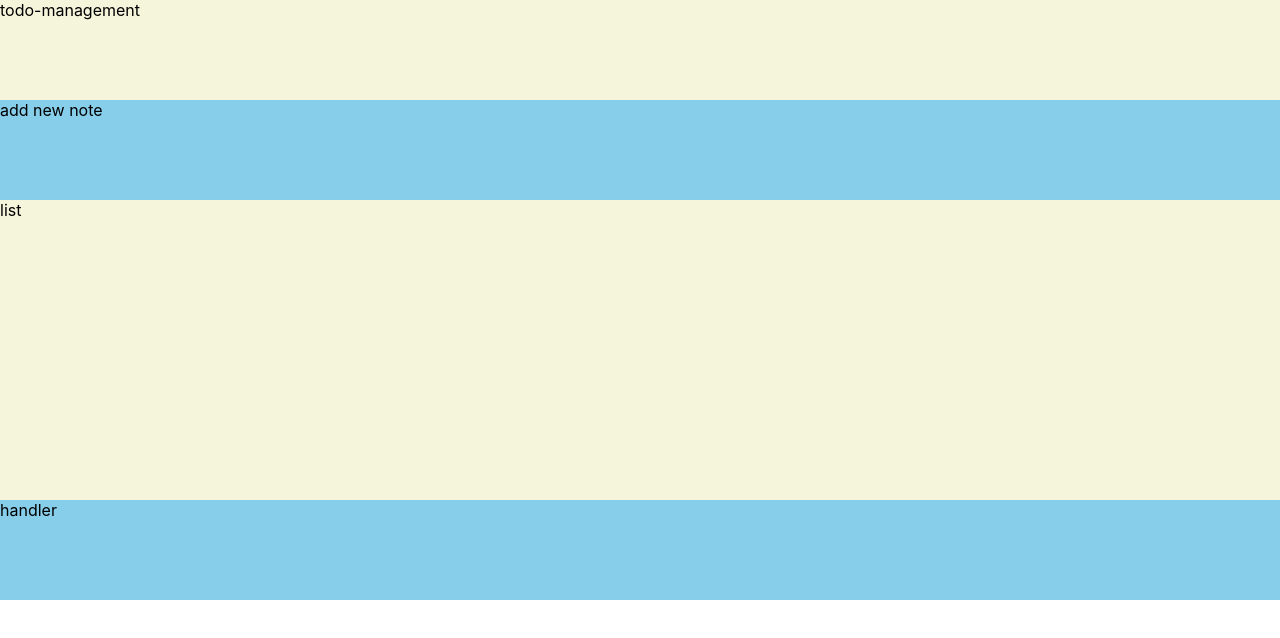
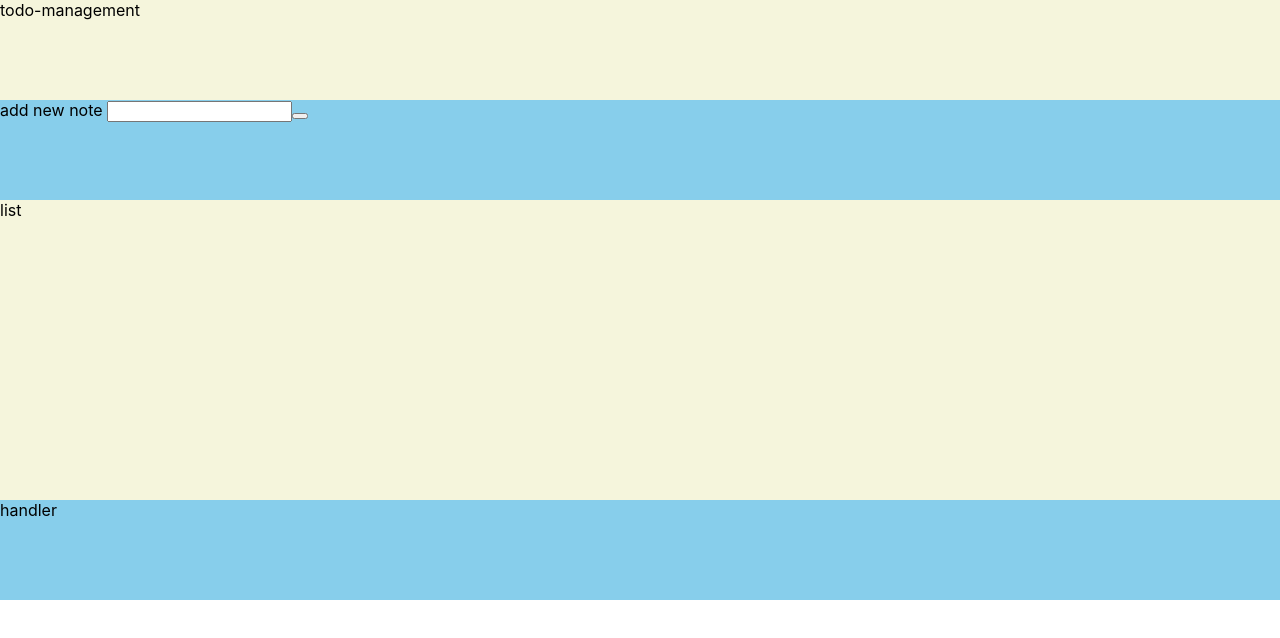
Before and after one commit to xhf394/todo-management, a React (Create React App) app: page / in a window 1280 px wide. Shown: the top 638 px of the page. Built offline with nearby package versions, Linux system fonts and the light colour scheme.

Commit message:
add todo input ref

```diff
--- a/src/Components/TodoListContent/AddNewNote.js
+++ b/src/Components/TodoListContent/AddNewNote.js
@@ -2,13 +2,27 @@ import React, { Component } from 'react';
 
 
 
-const AddNewNote = () => {
+const AddNewNote = ({addTodo}) => {
 	//input tracker
 	let input;
 
 	return(
 	  <div className="todo-New">
-        <span> add new note </span>
+	  	<span> add new note </span>
+
+	  	<input
+	  	  //add a callback ref in this section
+	  	  ref={node =>
+	  	  	{input = node;
+	  	  	}}
+	  	/>
+
+        <button onClick={() => {
+        	addTodo(input.value);
+        	input.value = null;
+        }}>
+
+        </button>
       </div>
 		)
 }
--- a/src/Components/TodoListContent/TodoList.js
+++ b/src/Components/TodoListContent/TodoList.js
@@ -7,17 +7,39 @@ import todoList from "./todoList.css";
 
 
 class TodoList extends Component {
-  constructor() {
-  	super();
+  constructor(props) {
+  	super(props);
+  	//set initial state;
+  	this.state = {
+  		data: [],
+  	}
+    this.addTodo = this.addTodo.bind(this);
+  }
 
+  //add new todo note handler
+  addTodo(val) {
+  	//assemble data
+  	const todo = {text: val}
+
+  	//update data
+  	this.state.data.push(todo);
+
+  	//update state
+  	this.setState({
+  		data: this.state.data,
+  	})
   }
+
+
+
+
   render() {
     return (
       <div className="todo-List">
         <header className="todo-Header" >
           todo-management
         </header>
-        <AddNewNote />
+        <AddNewNote addTodo={this.addTodo}/>
         <TodoListing />
         <ButtonHandler />
       </div>
```
